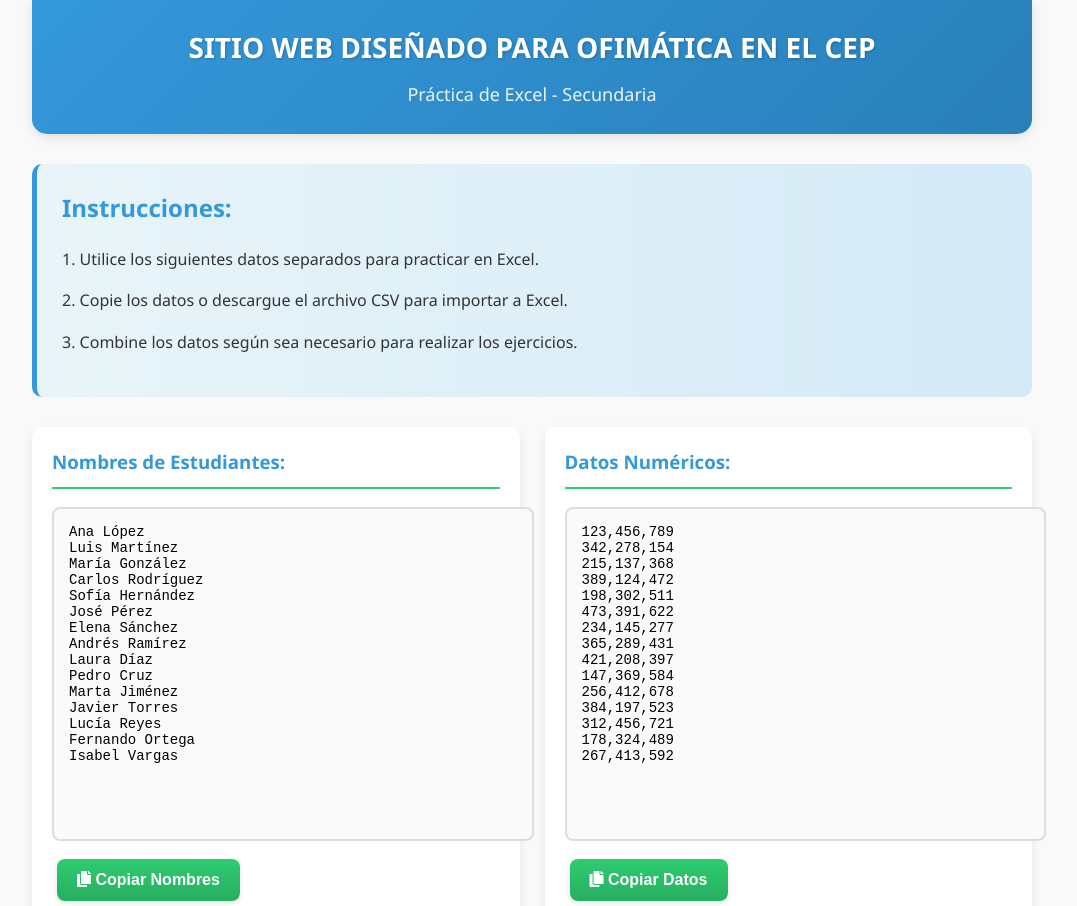
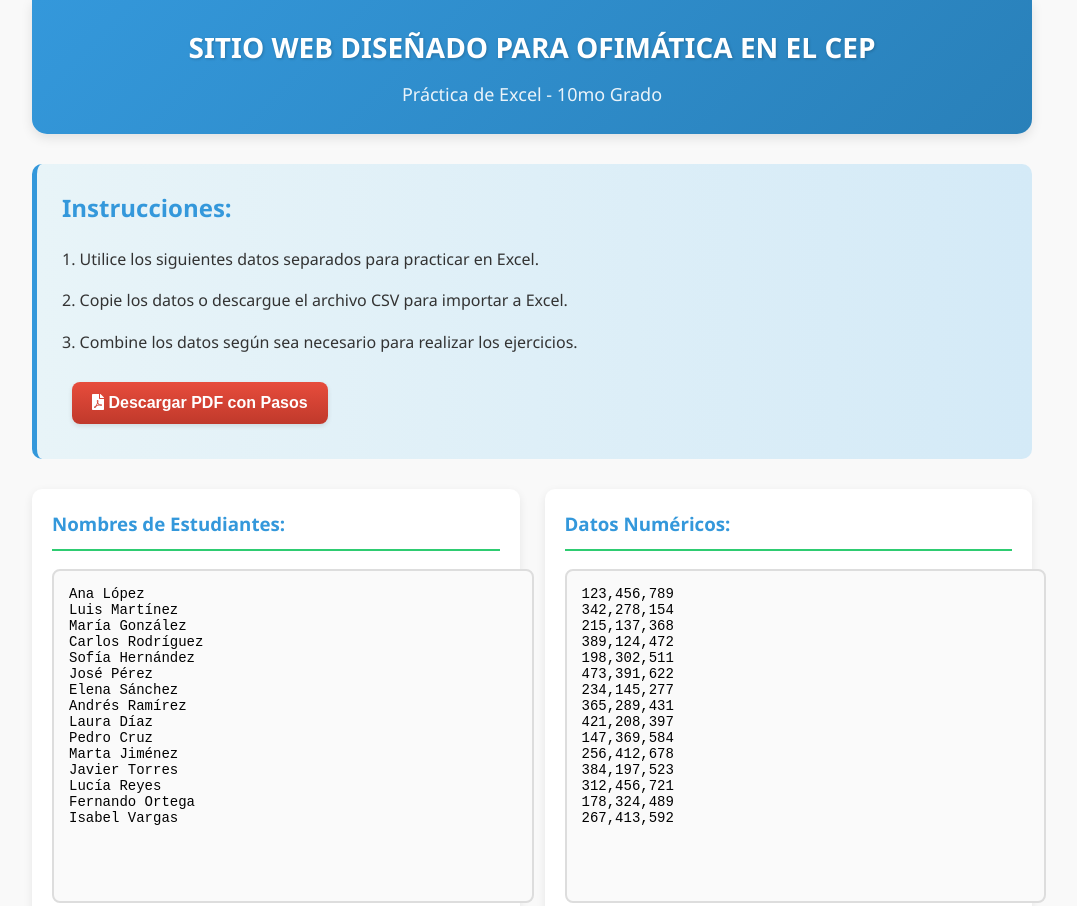
Before and after one commit to CEPRoyAzofeifa/clasescep, a plain HTML site: page index.html in a window 1280 px wide. Shown: the top 906 px of the page, without its empty margins (108-1185 px from the left). Drawn offline with nearby package versions, Linux system fonts and the light colour scheme.

Commit message:
Update index.html

```diff
--- a/index.html
+++ b/index.html
@@ -188,13 +188,22 @@
         .whatsapp-link i {
             margin-right: 8px;
         }
+        .pdf-button {
+            background: linear-gradient(to bottom, #e74c3c, #c0392b);
+            margin-left: 10px;
+        }
+        .pdf-button:hover {
+            background: linear-gradient(to bottom, #c0392b, #a5281b);
+        }
     </style>
     <link rel="stylesheet" href="https://cdnjs.cloudflare.com/ajax/libs/font-awesome/5.15.3/css/all.min.css">
+    <script src="https://cdnjs.cloudflare.com/ajax/libs/jspdf/2.5.1/jspdf.umd.min.js"></script>
+    <script src="https://cdnjs.cloudflare.com/ajax/libs/jspdf-autotable/3.5.25/jspdf.plugin.autotable.min.js"></script>
 </head>
 <body>
     <div class="encabezado">
         <h2>SITIO WEB DISEÑADO PARA OFIMÁTICA EN EL CEP</h2>
-        <p>Práctica de Excel - Secundaria</p>
+        <p>Práctica de Excel - 10mo Grado</p>
     </div>
 
     <div class="instrucciones">
@@ -202,6 +211,7 @@
         <p>1. Utilice los siguientes datos separados para practicar en Excel.</p>
         <p>2. Copie los datos o descargue el archivo CSV para importar a Excel.</p>
         <p>3. Combine los datos según sea necesario para realizar los ejercicios.</p>
+        <button onclick="generarPDF()" class="pdf-button"><i class="fas fa-file-pdf"></i> Descargar PDF con Pasos</button>
     </div>
 
     <div class="contenedor-columnas">
@@ -291,7 +301,7 @@ Isabel Vargas,267,413,592</textarea>
     </div>
 
     <div class="pie-pagina">
-        <p>© 2025 - <strong>Ing. Roy Azofeifa</strong> - Material didáctico para Ofimática</p>
+        <p>© 2023 - <strong>Ing. Roy Azofeifa</strong> - Material didáctico para Ofimática</p>
         <a href="https://wa.me/50688559229" class="whatsapp-link" target="_blank">
             <i class="fab fa-whatsapp"></i> Contacto: +506 8855 9229
         </a>
@@ -299,6 +309,7 @@ Isabel Vargas,267,413,592</textarea>
     </div>
 
     <script>
+        // Función para copiar texto
         function copiarTexto(id) {
             const texto = document.getElementById(id);
             texto.select();
@@ -314,6 +325,7 @@ Isabel Vargas,267,413,592</textarea>
             }, 2000);
         }
 
+        // Función para descargar CSV
         function descargarCSV() {
             const datos = document.getElementById('datos-combinados').value;
             const blob = new Blob([datos], { type: 'text/csv;charset=utf-8;' });
@@ -335,6 +347,107 @@ Isabel Vargas,267,413,592</textarea>
                 boton.innerHTML = originalHTML;
             }, 2000);
         }
+
+        // Función para generar PDF con los pasos
+        function generarPDF() {
+            const { jsPDF } = window.jspdf;
+            const doc = new jsPDF();
+
+            // Configuración inicial
+            doc.setFontSize(18);
+            doc.setTextColor(40, 53, 147);
+            doc.text('Guía de Ejercicios de Excel - CEP', 105, 20, { align: 'center' });
+
+            doc.setFontSize(12);
+            doc.setTextColor(0, 0, 0);
+
+            // Agregar contenido
+            let y = 40;
+
+            doc.setFontSize(14);
+            doc.setTextColor(30, 136, 229);
+            doc.text('1. Obtener los Datos', 20, y);
+            y += 10;
+            doc.setFontSize(12);
+            doc.setTextColor(0, 0, 0);
+            doc.text('- Copiar los datos manualmente o descargar el archivo CSV', 20, y);
+            y += 7;
+            doc.text('- Pegar en Excel organizando en columnas', 20, y);
+            y += 15;
+
+            doc.setFontSize(14);
+            doc.setTextColor(30, 136, 229);
+            doc.text('2. Operaciones Básicas', 20, y);
+            y += 10;
+            doc.setFontSize(12);
+            doc.setTextColor(0, 0, 0);
+            doc.text('- Suma: =SUMA(B2:D2)', 20, y);
+            y += 7;
+            doc.text('- Promedio: =PROMEDIO(B2:D2)', 20, y);
+            y += 7;
+            doc.text('- Multiplicación: =B2*C2', 20, y);
+            y += 7;
+            doc.text('- División: =REDONDEAR(B2/C2, 2)', 20, y);
+            y += 15;
+
+            doc.setFontSize(14);
+            doc.setTextColor(30, 136, 229);
+            doc.text('3. Funciones Estadísticas', 20, y);
+            y += 10;
+            doc.setFontSize(12);
+            doc.setTextColor(0, 0, 0);
+            doc.text('- Máximo: =MÁX(B2:B16)', 20, y);
+            y += 7;
+            doc.text('- Mínimo: =MÍN(C2:C16)', 20, y);
+            y += 7;
+            doc.text('- Desviación estándar: =DESVEST.M(B2:B16)', 20, y);
+            y += 15;
+
+            doc.setFontSize(14);
+            doc.setTextColor(30, 136, 229);
+            doc.text('4. Gráficos', 20, y);
+            y += 10;
+            doc.setFontSize(12);
+            doc.setTextColor(0, 0, 0);
+            doc.text('- Gráfico de barras: Seleccionar nombres y promedios → Insertar → Gráfico de Barras', 20, y);
+            y += 7;
+            doc.text('- Gráfico de dispersión: Seleccionar Número 1 y Número 2 → Insertar → Dispersión (X Y)', 20, y);
+            y += 15;
+
+            doc.setFontSize(14);
+            doc.setTextColor(30, 136, 229);
+            doc.text('5. Formato Condicional', 20, y);
+            y += 10;
+            doc.setFontSize(12);
+            doc.setTextColor(0, 0, 0);
+            doc.text('- Seleccionar datos → Inicio → Formato Condicional → Mayor que → 400', 20, y);
+            y += 15;
+
+            doc.setFontSize(14);
+            doc.setTextColor(30, 136, 229);
+            doc.text('6. Ordenar Datos', 20, y);
+            y += 10;
+            doc.setFontSize(12);
+            doc.setTextColor(0, 0, 0);
+            doc.text('- Seleccionar toda la tabla → Datos → Ordenar → Columna "Total" → Descendente', 20, y);
+
+            // Pie de página
+            doc.setFontSize(10);
+            doc.setTextColor(100, 100, 100);
+            doc.text('© 2023 - Ing. Roy Azofeifa - Material didáctico para Ofimática CEP', 105, 290, { align: 'center' });
+
+            // Guardar PDF
+            doc.save('Guia_Practica_Excel_CEP.pdf');
+
+            // Feedback visual
+            const boton = document.querySelector('button[onclick="generarPDF()"]');
+            const originalHTML = boton.innerHTML;
+            boton.innerHTML = '<i class="fas fa-check"></i> PDF Generado!';
+
+            setTimeout(() => {
+                boton.innerHTML = originalHTML;
+            }, 2000);
+        }
     </script>
 </body>
 </html>
```
